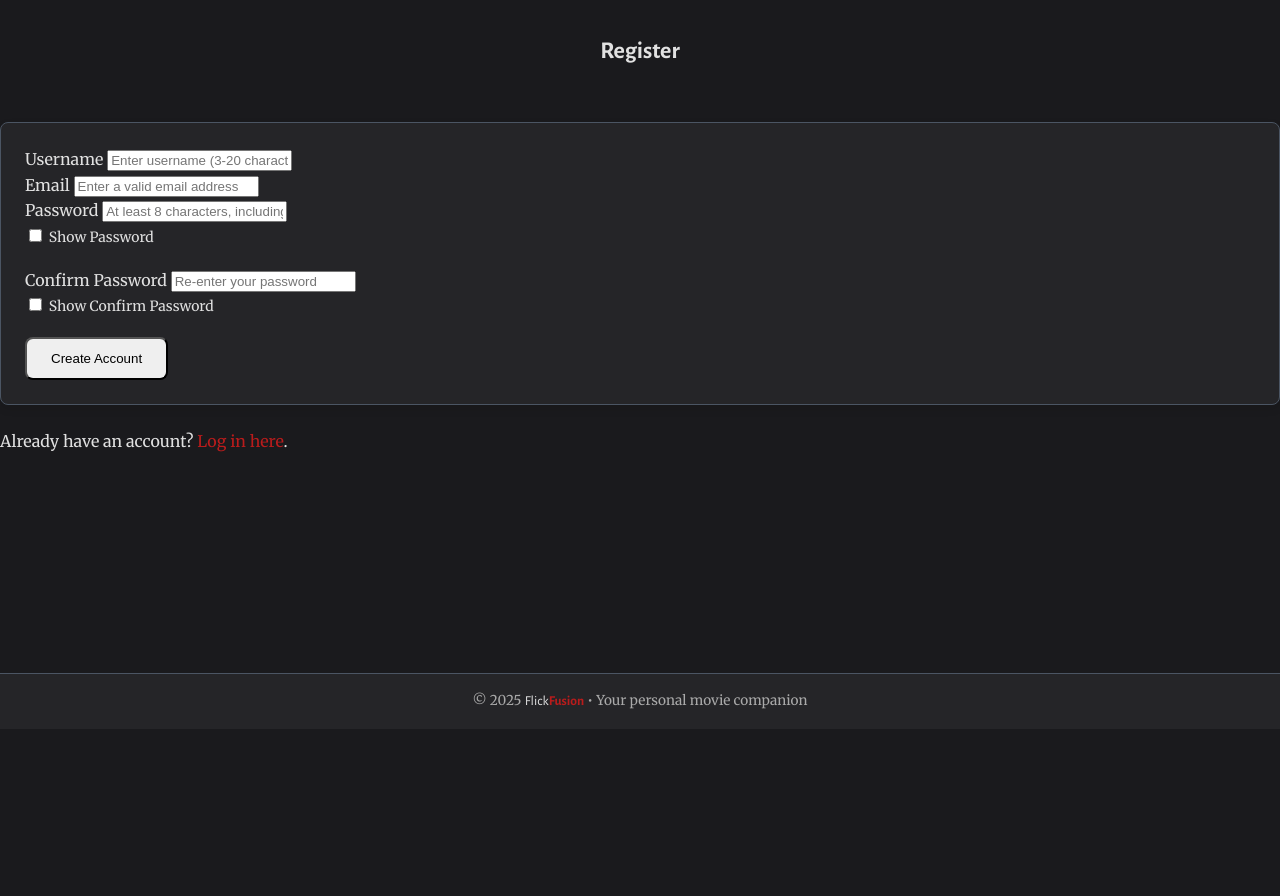
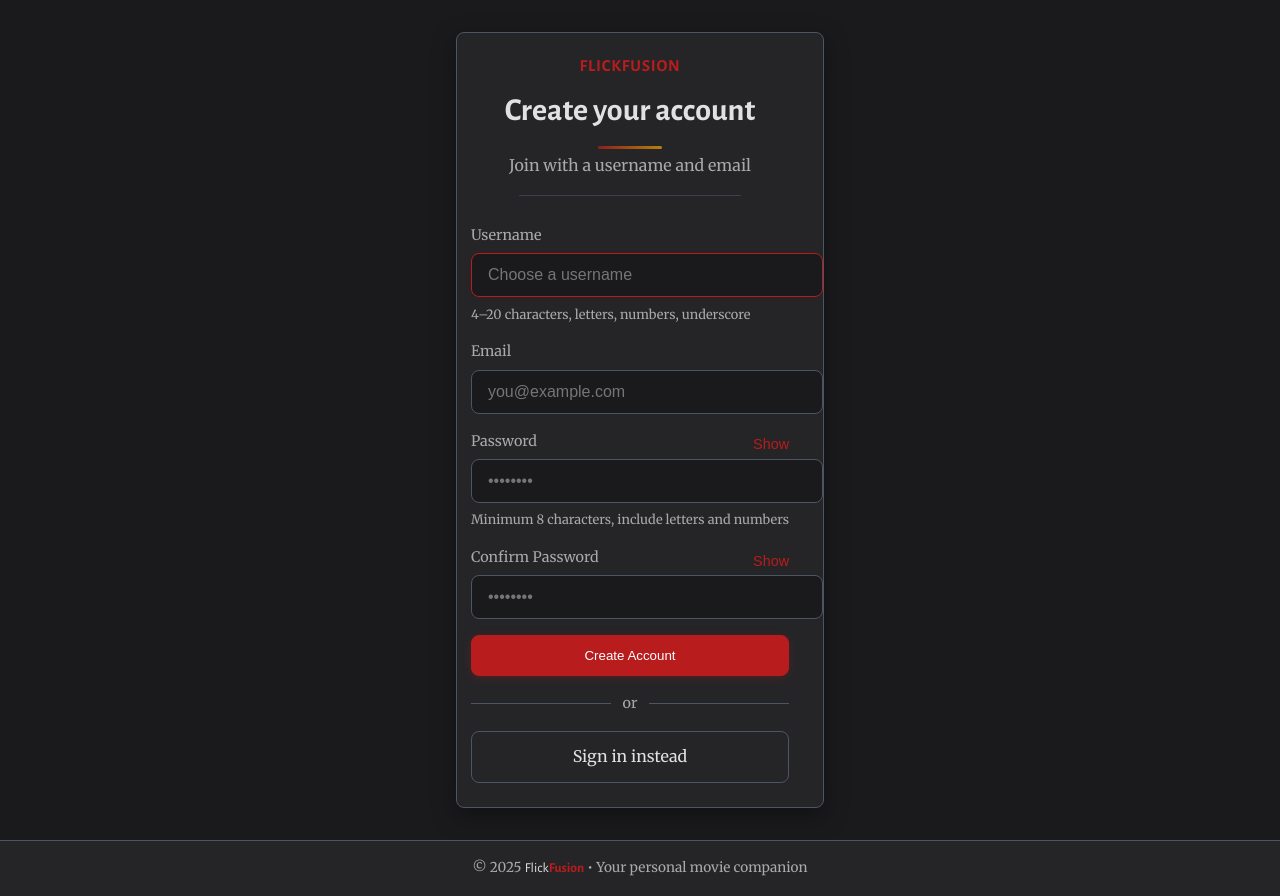
Before and after one commit to diegocardona11/Flick-Fusion-, a PHP site: page /register.php in a window 1280 px wide. Shown: the part 71-967 px from the top of the page. Before the commit the page ends 780 px from the top, so only its background shows below. Run offline with PHP 8.4, Linux system fonts and the light colour scheme.

Commit message:
Improve registration page so it looks similar to the improved login page.

```diff
--- a/public/register.php
+++ b/public/register.php
@@ -96,32 +96,39 @@ if ($_SERVER['REQUEST_METHOD'] === 'POST') {
 
 <?php include 'partials/header.php'; ?>
 
-    <div class="container">
-        <h2>Register</h2>
+    <div class="container auth-container">
+        <div class="auth-card">
+            <div class="auth-header">
+                <div class="auth-icon" aria-hidden="true">FlickFusion</div>
+                <h2 class="auth-title">Create your account</h2>
+                <p class="auth-subtitle">Join with a username and email</p>
+                <div class="auth-light-separator" aria-hidden="true"></div>
+            </div>
 
             <!-- Display errors if any exist -->
             <?php if (!empty($errors)): ?>
-            <div class="error-box">
-                <strong>Please fix the following errors:</strong>
+                <div class="alert alert-error auth-alert">
+                    <strong>Registration failed</strong>
                     <ul>
                         <?php foreach ($errors as $error): ?>
                             <li><?php echo htmlspecialchars($error); ?></li>
                         <?php endforeach; ?>
                     </ul>
+                    <button type="button" class="alert-close" aria-label="Close" onclick="this.closest('.alert').remove()">✕</button>
                 </div>
             <?php endif; ?>
 
             <!-- Display success message if registration succeeded but auto-login failed -->
             <?php if ($success && !empty($errors)): ?>
-            <div class="success-box">
+                <div class="alert alert-success auth-alert">
                     <strong>Account successfully created!</strong> Please <a href="login.php">log in</a>.
+                    <button type="button" class="alert-close" aria-label="Close" onclick="this.closest('.alert').remove()">✕</button>
                 </div>
             <?php endif; ?>
-    </div>
 
             <!-- Registration Form -->
-    <form method="POST" action="register.php" class="form-box">
-        <div class="form-group">
+            <form method="POST" action="register.php" class="auth-form" novalidate>
+                <div class="form-field">
                     <label for="username">Username</label>
                     <input
                         type="text"
@@ -129,11 +136,13 @@ if ($_SERVER['REQUEST_METHOD'] === 'POST') {
                         name="username"
                         value="<?php echo htmlspecialchars($username); ?>"
                         required
-                placeholder="Enter username (3-20 characters)"
+                        placeholder="Choose a username"
+                        autofocus
                     >
+                    <small class="field-hint">4–20 characters, letters, numbers, underscore</small>
                 </div>
 
-        <div class="form-group">
+                <div class="form-field">
                     <label for="email">Email</label>
                     <input
                         type="email"
@@ -141,62 +150,73 @@ if ($_SERVER['REQUEST_METHOD'] === 'POST') {
                         name="email"
                         value="<?php echo htmlspecialchars($email); ?>"
                         required
-                placeholder="Enter a valid email address"
+                        placeholder="you@example.com"
                     >
                 </div>
 
-        <div class="form-group">
+                <div class="form-field">
+                    <div class="field-label-row">
                         <label for="password">Password</label>
+                        <button type="button" class="link-button" id="toggleRegPassBtn">Show</button>
+                    </div>
                     <input
                         type="password"
                         id="password"
                         name="password"
                         required
-                placeholder="At least 8 characters, including letters and numbers"
+                        placeholder="••••••••"
                     >
+                    <small class="field-hint">Minimum 8 characters, include letters and numbers</small>
                 </div>
 
-           <div style="margin-bottom: 18px;">
-               <input type="checkbox" id="showPasswordReg" onclick="togglePassword('password', 'showPasswordReg')">
-               <label for="showPasswordReg" style="font-size: 14px; cursor:pointer;">Show Password</label>
+                <div class="form-field">
+                    <div class="field-label-row">
+                        <label for="confirm_password">Confirm Password</label>
+                        <button type="button" class="link-button" id="toggleRegConfirmBtn">Show</button>
                     </div>
-
-        <div class="form-group">
-            <label for="confirm_password">Confirm Password</label>
                     <input
                         type="password"
                         id="confirm_password"
                         name="confirm_password"
                         required
-                placeholder="Re-enter your password"
+                        placeholder="••••••••"
                     >
                 </div>
 
-           <div style="margin-bottom: 18px;">
-               <input type="checkbox" id="showConfirmPasswordReg" onclick="togglePassword('confirm_password', 'showConfirmPasswordReg')">
-               <label for="showConfirmPasswordReg" style="font-size: 14px; cursor:pointer;">Show Confirm Password</label>
+                <button type="submit" class="btn btn-primary btn-block">Create Account</button>
+
+                <div class="auth-divider"><span>or</span></div>
+                <div class="auth-actions-row">
+                    <a class="btn btn-secondary btn-block" href="login.php">Sign in instead</a>
                 </div>
-
-        <button type="submit" class="btn">Create Account</button>
             </form>
 
             <script>
-    function togglePassword(inputId, checkboxId) {
-        var input = document.getElementById(inputId);
-        var checkbox = document.getElementById(checkboxId);
-        if (input && checkbox) {
-            input.type = checkbox.checked ? 'text' : 'password';
+            document.addEventListener('DOMContentLoaded', function() {
+                const toggleRegPassBtn = document.getElementById('toggleRegPassBtn');
+                const regPassInput = document.getElementById('password');
+                const toggleRegConfirmBtn = document.getElementById('toggleRegConfirmBtn');
+                const regConfirmInput = document.getElementById('confirm_password');
+
+                if (toggleRegPassBtn && regPassInput) {
+                    toggleRegPassBtn.addEventListener('click', function() {
+                        const isText = regPassInput.type === 'text';
+                        regPassInput.type = isText ? 'password' : 'text';
+                        toggleRegPassBtn.textContent = isText ? 'Show' : 'Hide';
+                    });
                 }
+
+                if (toggleRegConfirmBtn && regConfirmInput) {
+                    toggleRegConfirmBtn.addEventListener('click', function() {
+                        const isText = regConfirmInput.type === 'text';
+                        regConfirmInput.type = isText ? 'password' : 'text';
+                        toggleRegConfirmBtn.textContent = isText ? 'Show' : 'Hide';
+                    });
                 }
+            });
             </script>
 
-    <!-- Link to login page for existing users -->
-     <div class="login-link">
-        Already have an account? <a href="login.php">Log in here</a>.
         </div>
     </div>
-</body>
 
 <?php include 'partials/footer.php'; ?>
-
-</html>
```
Lines whose indentation alone changed are shown as unchanged.
